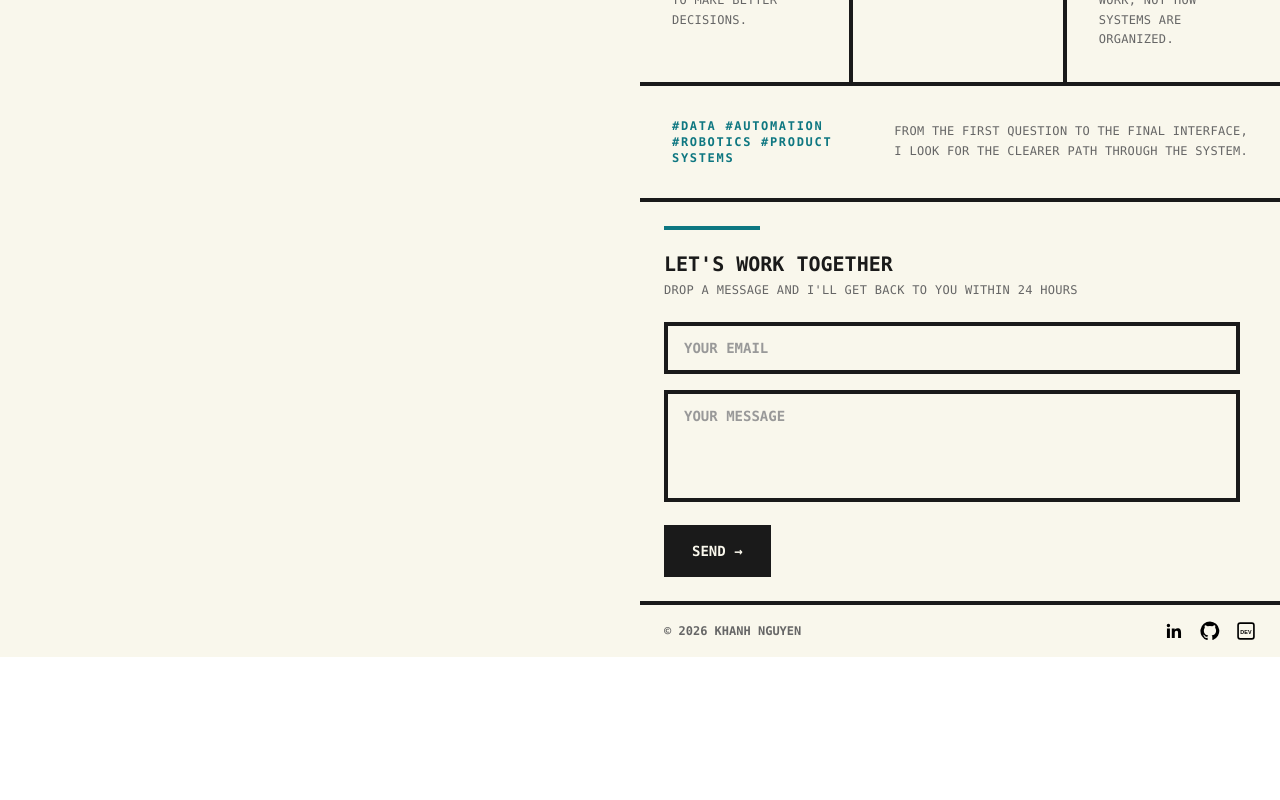
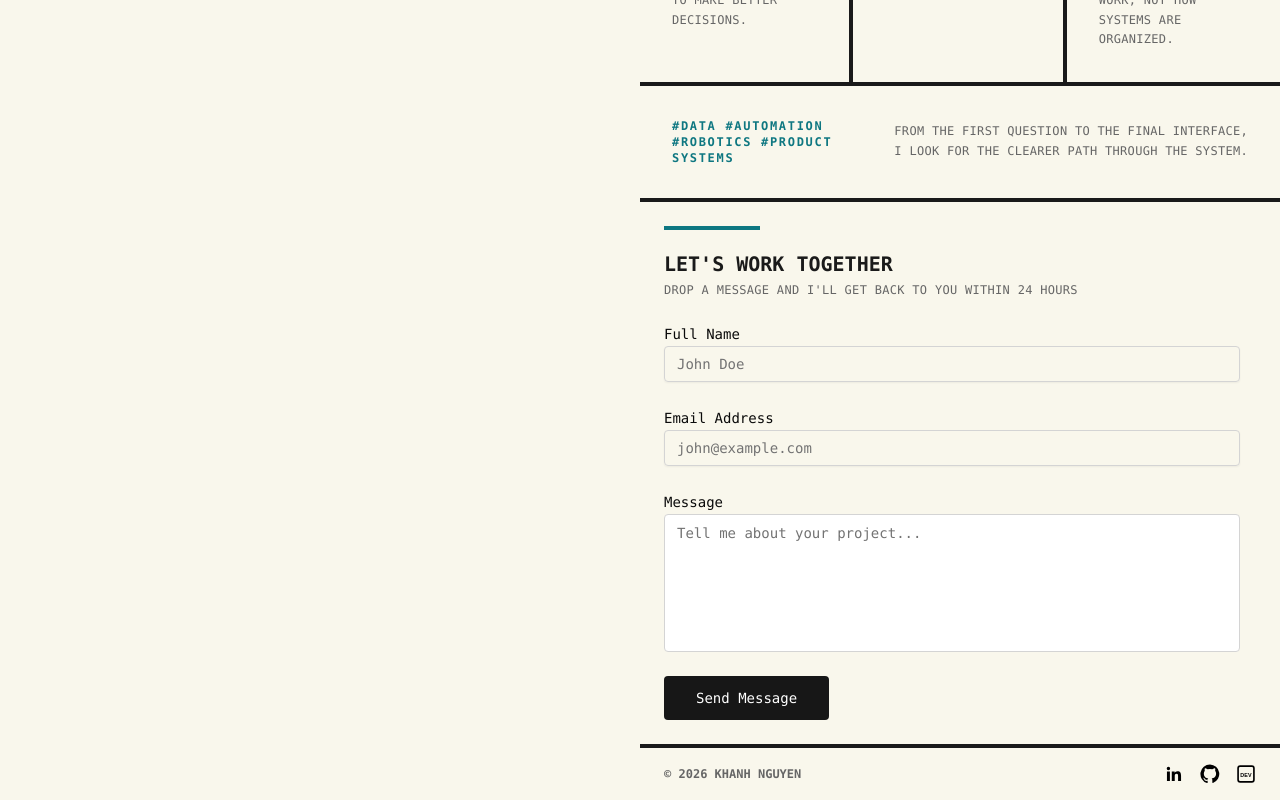
Before and after one commit to TQKNG/Portfolio, a React (Vite) app: page / in a window 1280 px wide. Shown: the part 4105-4905 px from the top of the page. Before the commit the page ends 4762 px from the top, so only its background shows below. Built offline with nearby package versions, Linux system fonts and the light colour scheme; the HTML template or start-up script is replaced by a standard one.

Commit message:
Fix bug api contact

```diff
--- a/src/components/home/HomeContact.tsx
+++ b/src/components/home/HomeContact.tsx
@@ -1,5 +1,6 @@
 import { FadeIn } from "@/components/animations/FadeIn";
 import { RevealRule } from "@/components/animations/RevealRule";
+import { ContactForm } from "@/components/forms/ContactForm";
 
 export const HomeContact = () => (
   <FadeIn viewportAmount={0.1}>
@@ -8,11 +9,9 @@ export const HomeContact = () => (
         <div className="mb-6"><RevealRule className="mb-5 h-1 w-24 bg-brutalist-teal" /><h2 id="contact-heading" className="text-xl font-bold text-brutalist-ink">LET&apos;S WORK TOGETHER</h2><p className="mt-1 text-xs uppercase tracking-wide text-brutalist-muted">DROP A MESSAGE AND I&apos;LL GET BACK TO YOU WITHIN 24 HOURS</p></div>
       </FadeIn>
       <FadeIn>
-        <form className="max-w-xl space-y-4">
-          <input type="email" placeholder="YOUR EMAIL" aria-label="Email address" className="w-full border-4 border-brutalist-ink bg-transparent px-4 py-3 text-sm font-bold text-brutalist-ink placeholder:text-brutalist-placeholder focus:outline-none focus:ring-2 focus:ring-brutalist-teal" />
-          <textarea placeholder="YOUR MESSAGE" aria-label="Message" rows={4} className="w-full resize-none border-4 border-brutalist-ink bg-transparent px-4 py-3 text-sm font-bold text-brutalist-ink placeholder:text-brutalist-placeholder focus:outline-none focus:ring-2 focus:ring-brutalist-teal" />
-          <button type="submit" className="border-4 border-brutalist-ink bg-brutalist-ink px-6 py-3 text-sm font-bold text-brutalist-cream transition-colors hover:border-brutalist-teal hover:bg-brutalist-teal">SEND →</button>
-        </form>
+        <div className="max-w-xl">
+          <ContactForm />
+        </div>
       </FadeIn>
     </section>
   </FadeIn>
```
